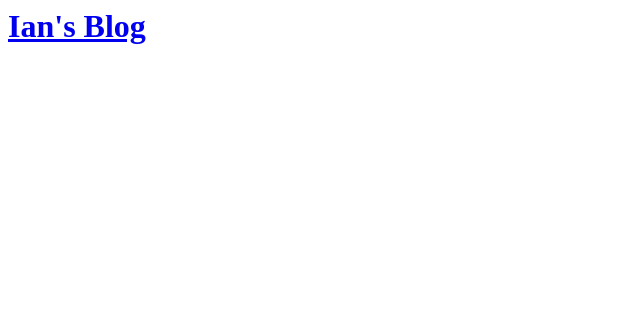
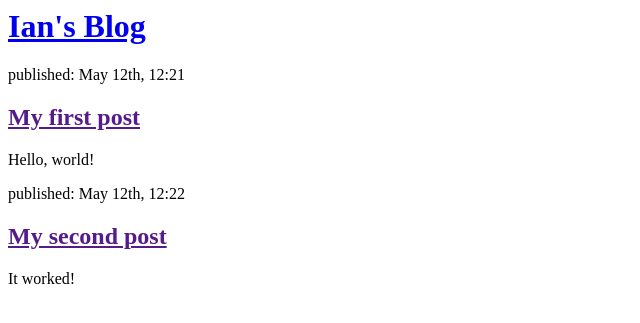
Before and after one commit to ian-mckellar/my-first-blog, a Django app: page / in a window 1280 px wide. Shown: the top 323 px of the page, without its empty margins (0-640 px from the left). Run offline with Django 3.2, Linux system fonts and the light colour scheme.

```diff
--- a/blog/templates/blog/post_list.html
+++ b/blog/templates/blog/post_list.html
@@ -1,5 +1,18 @@
 <div>
     <h1><a href="/">Ian's Blog</a></h1>
+
+    <div>
+            <p>published: May 12th, 12:21</p>
+            <h2><a href="">My first post</a></h2>
+            <p>Hello, world!</p>
+        </div>
+
+        <div>
+            <p>published: May 12th, 12:22</p>
+            <h2><a href="">My second post</a></h2>
+            <p>It worked!</p>
+        </div>
+
 </div>
 
 {% for post in posts %}
@@ -8,4 +21,7 @@
         <h1><a href="">{{ post.title }}</a></h1>
         <p>{{ post.text|linebreaksbr }}</p>
     </div>
+
+
+
 {% endfor %}
```
